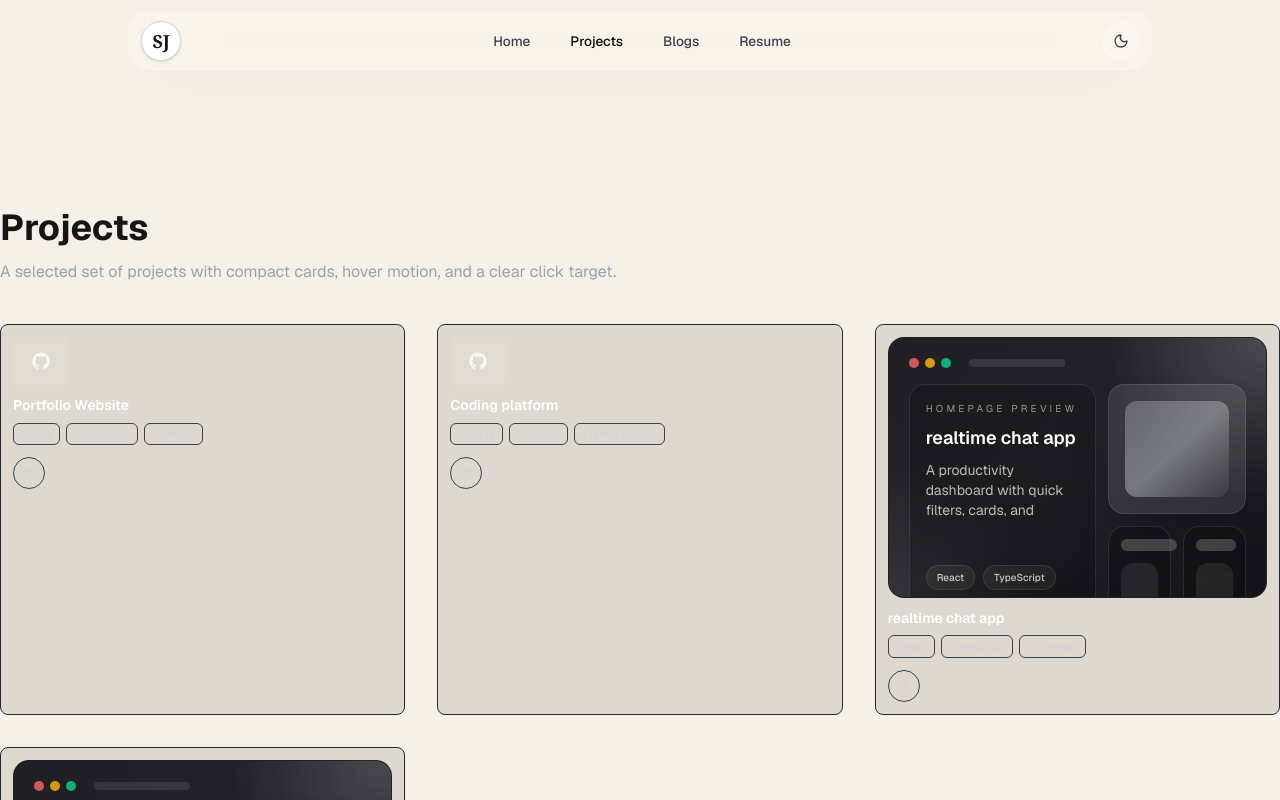
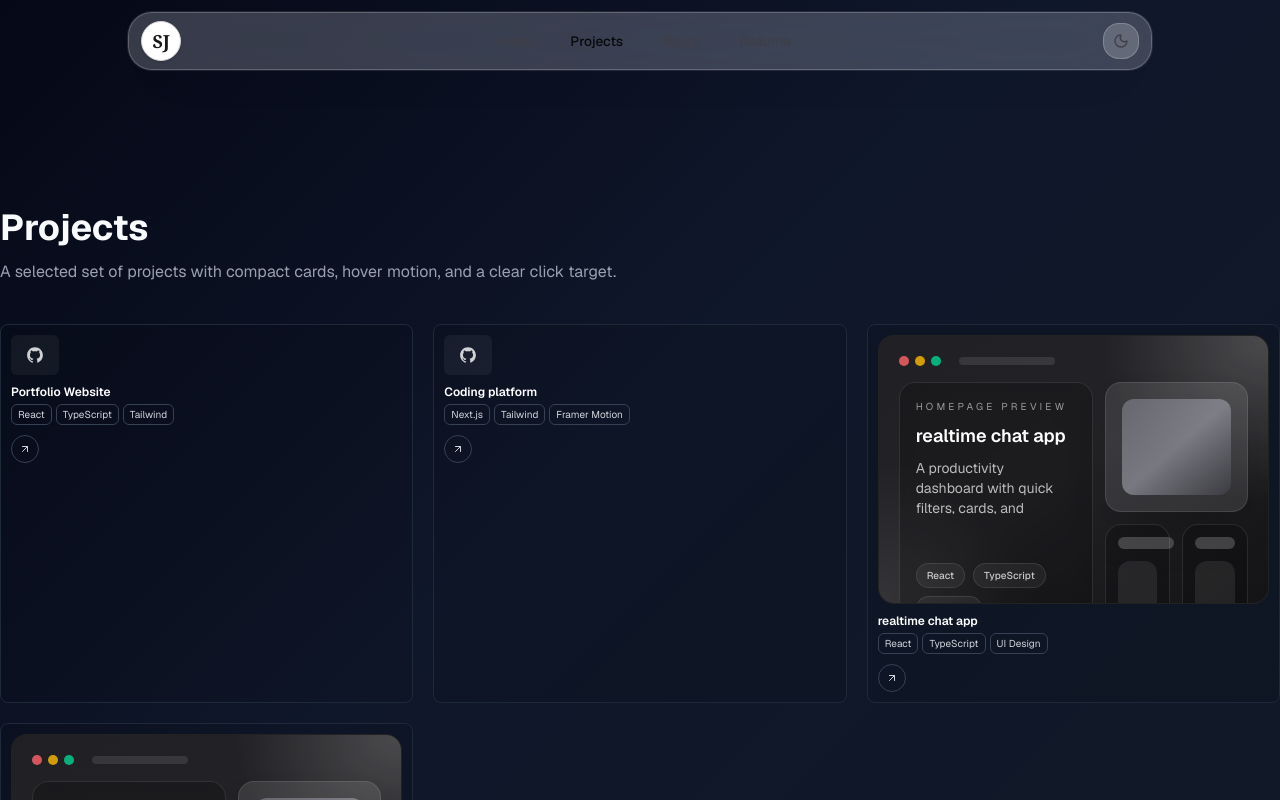
Before and after one commit to Jain4556/sunil-portfolio, a Next.js app: page /projects in a window 1280 px wide. Shown: the top 800 px of the page. Built offline with nearby package versions, Linux system fonts and the light colour scheme.

Commit message:
changed_thebackground

```diff
--- a/src/app/about/page.tsx
+++ b/src/app/about/page.tsx
@@ -4,7 +4,7 @@ export default function AboutPage() {
   return (
     <section className="relative overflow-hidden py-16 sm:py-20 lg:py-24">
       <div className="mx-auto max-w-6xl px-4 sm:px-6 lg:px-8">
-        <div className="rounded-4xl border border-white/10 bg-zinc-950/80 px-5 py-6 shadow-[0_24px_80px_-36px_rgba(0,0,0,0.8)] backdrop-blur-xl sm:px-8 sm:py-8 lg:px-10 lg:py-10">
+        <div className="rounded-4xl border border-white/10 bg-white/5 px-5 py-6 shadow-[0_24px_80px_-36px_rgba(0,0,0,0.8)] backdrop-blur-xl sm:px-8 sm:py-8 lg:px-10 lg:py-10">
           <div className="max-w-3xl">
             <p className="text-xs font-semibold uppercase tracking-[0.28em] text-amber-400/80 sm:text-sm">
               About Me
--- a/src/app/globals.css
+++ b/src/app/globals.css
@@ -1,17 +1,23 @@
 @import "tailwindcss";
 
 :root {
-  --background: #f6f1e8;
-  --foreground: #151515;
+  --background: #050816;
+  --foreground: #f8fafc;
 }
 
 html.dark {
-  --background: #09090b;
-  --foreground: #f4f4f5;
+  --background: #050816;
+  --foreground: #f8fafc;
 }
 
 html {
-  color-scheme: light;
+  color-scheme: dark;
+  min-height: 100%;
+  background-color: #050816;
+  background-image: linear-gradient(135deg, #050816 0%, #0f172a 50%, #111827 100%);
+  background-repeat: no-repeat;
+  background-attachment: fixed;
+  background-size: cover;
 }
 
 html.dark {
@@ -19,7 +25,11 @@ html.dark {
 }
 
 body {
-  background: var(--background);
+  background-color: #050816;
+  background-image: linear-gradient(135deg, #050816 0%, #0f172a 50%, #111827 100%);
+  background-repeat: no-repeat;
+  background-attachment: fixed;
+  background-size: cover;
   color: var(--foreground);
   font-family: var(--font-geist-sans), Arial, Helvetica, sans-serif;
   min-height: 100vh;
--- a/src/app/layout.tsx
+++ b/src/app/layout.tsx
@@ -31,10 +31,7 @@ export default function RootLayout({
       suppressHydrationWarning
       className={`${geistSans.variable} ${geistMono.variable} h-full antialiased`}
     >
-      <body
-        className="min-h-full transition-colors duration-300"
-        style={{ backgroundColor: "var(--background)", color: "var(--foreground)" }}
-      >
+      <body className="min-h-full transition-colors duration-300">
         <ThemeProvider>
           <Navbar />
           <div className="pt-32">{children}</div>
--- a/src/app/projects/page.tsx
+++ b/src/app/projects/page.tsx
@@ -9,9 +9,9 @@ export default function Projects() {
         A selected set of projects with compact cards, hover motion, and a clear click target.
       </p>
 
-      <div className="mt-10 grid gap-8 md:grid-cols-2 xl:grid-cols-3">
+      <div className="mt-10 grid gap-4 sm:gap-5 md:grid-cols-2 xl:grid-cols-3">
         {projects.map((p, i) => (
-          <ProjectCard key={i} project={p} />
+          <ProjectCard key={i} project={p} compact />
         ))}
       </div>
     </div>
--- a/src/components/ProjectCard.tsx
+++ b/src/components/ProjectCard.tsx
@@ -12,9 +12,25 @@ function getProjectHref(project: any) {
   return project.link || `/projects/${project.slug}`;
 }
 
-export default function ProjectCard({ project }: any) {
+type ProjectCardProps = {
+  project: any;
+  compact?: boolean;
+};
+
+export default function ProjectCard({ project, compact = false }: ProjectCardProps) {
   const href = getProjectHref(project);
   const isExternal = typeof href === "string" && /^https?:\/\//.test(href);
+  const cardMinHeight = compact ? "min-h-[96px] sm:min-h-[108px]" : "min-h-[112px] sm:min-h-[124px]";
+  const cardPadding = compact ? "p-2 sm:p-2.5" : "p-2.5 sm:p-3";
+  const cardGap = compact ? "gap-2 sm:gap-2.5" : "gap-2.5 sm:gap-3";
+  const titleSize = compact ? "text-[11px] sm:text-xs" : "text-xs sm:text-sm";
+  const tagSize = compact ? "px-1.5 py-0.5 text-[9px] sm:text-[10px]" : "px-1.5 py-0.5 text-[10px] sm:px-2 sm:text-[11px]";
+  const iconSize = compact ? "h-6 w-6 sm:h-7 sm:w-7" : "h-7 w-7 sm:h-8 sm:w-8";
+  const thumbnailClassName = compact
+    ? "h-9 w-9 rounded-md object-cover sm:h-10 sm:w-12"
+    : "h-10 w-10 rounded-md object-cover sm:h-12 sm:w-14";
+  const hoverMotion = { y: -4, scale: 1.01 };
+  const hoverTransition = { type: "spring" as const, stiffness: 260, damping: 24 };
 
   const renderThumbnail = () => {
     if (project.image) {
@@ -22,21 +38,58 @@ export default function ProjectCard({ project }: any) {
         <img
           src={project.image}
           alt={project.title}
-          className="h-10 w-10 rounded-md object-cover sm:h-12 sm:w-14"
+          className={thumbnailClassName}
         />
       );
     }
 
     if (typeof href === "string" && /github.com/.test(href)) {
       return (
-        <div className="flex h-10 w-10 items-center justify-center rounded-md bg-white/5 sm:h-12 sm:w-14">
-          <AiFillGithub className="text-lg text-white/80 sm:text-xl" />
+        <div className={`flex ${thumbnailClassName} items-center justify-center bg-white/5`}>
+          <AiFillGithub className="text-base text-white/80 sm:text-lg" />
         </div>
       );
     }
 
-    return <ProjectThumbnail project={project} compact />;
+    return <ProjectThumbnail project={project} compact={compact} />;
   };
+
+  const cardClassName = [
+    "group block h-full rounded-lg border border-gray-800 bg-black/10 transition duration-200 hover:border-white/60 hover:bg-black/20 focus-visible:outline-none",
+    cardMinHeight,
+    cardPadding,
+  ].join(" ");
+
+  const contentClassName = ["grid grid-cols-[auto,minmax(0,1fr),auto] items-start", cardGap].join(" ");
+
+  const cardBody = (
+    <div className={contentClassName}>
+      <div className="shrink-0 transition-transform duration-200 group-hover:scale-[1.03]">{renderThumbnail()}</div>
+
+      <div className="min-w-0">
+        <h2 className={`truncate font-semibold leading-tight text-white ${titleSize}`}>
+          {project.title}
+        </h2>
+
+        <div className={`mt-1 flex flex-wrap ${compact ? "gap-1" : "gap-1.5 sm:mt-2"}`}>
+          {project.tech.map((t: string, i: number) => (
+            <span
+              key={i}
+              className={`rounded-md border border-gray-700 text-gray-300 ${tagSize}`}
+            >
+              {t}
+            </span>
+          ))}
+        </div>
+      </div>
+
+      <span
+        className={`flex items-center justify-center rounded-full border border-gray-700 text-gray-300 transition duration-200 group-hover:-rotate-45 group-hover:border-white group-hover:text-white ${iconSize}`}
+      >
+        <FiArrowUpRight className={compact ? "text-[10px] sm:text-xs" : "text-xs sm:text-sm"} />
+      </span>
+    </div>
+  );
 
   return (
     <>
@@ -45,66 +98,20 @@ export default function ProjectCard({ project }: any) {
           href={href}
           target="_blank"
           rel="noreferrer"
-          whileHover={{ y: -3, scale: 1.005 }}
-          transition={{ type: "spring", stiffness: 260, damping: 22 }}
-          className="group block h-full rounded-lg border border-gray-800 bg-black/10 p-2.5 transition-colors duration-200 hover:border-white/60 focus-visible:outline-none sm:p-3"
+          whileHover={hoverMotion}
+          transition={hoverTransition}
+          className={cardClassName}
         >
-          <div className="grid grid-cols-[auto,minmax(0,1fr),auto] items-start gap-2.5 sm:gap-3">
-            <div className="shrink-0">{renderThumbnail()}</div>
-
-            <div className="min-w-0">
-              <h2 className="truncate text-xs font-semibold leading-tight text-white sm:text-sm">
-                {project.title}
-              </h2>
-
-              <div className="mt-1.5 flex flex-wrap gap-1.5 sm:mt-2">
-                {project.tech.map((t: string, i: number) => (
-                  <span
-                    key={i}
-                    className="rounded-md border border-gray-700 px-1.5 py-0.5 text-[10px] text-gray-300 sm:px-2 sm:text-[11px]"
-                  >
-                    {t}
-                  </span>
-                ))}
-              </div>
-            </div>
-
-            <span className="flex h-7 w-7 items-center justify-center rounded-full border border-gray-700 text-gray-300 transition duration-200 group-hover:-rotate-45 group-hover:border-white group-hover:text-white sm:h-8 sm:w-8">
-              <FiArrowUpRight className="text-xs sm:text-sm" />
-            </span>
-          </div>
+          {cardBody}
         </motion.a>
       ) : (
         <MotionLink
           href={href}
-          whileHover={{ y: -3, scale: 1.005 }}
-          transition={{ type: "spring", stiffness: 260, damping: 22 }}
-          className="group block h-full rounded-lg border border-gray-800 bg-black/10 p-2.5 transition-colors duration-200 hover:border-white/60 focus-visible:outline-none sm:p-3"
+          whileHover={hoverMotion}
+          transition={hoverTransition}
+          className={cardClassName}
         >
-          <div className="grid grid-cols-[auto,minmax(0,1fr),auto] items-start gap-2.5 sm:gap-3">
-            <div className="shrink-0">{renderThumbnail()}</div>
-
-            <div className="min-w-0">
-              <h2 className="truncate text-xs font-semibold leading-tight text-white sm:text-sm">
-                {project.title}
-              </h2>
-
-              <div className="mt-1.5 flex flex-wrap gap-1.5 sm:mt-2">
-                {project.tech.map((t: string, i: number) => (
-                  <span
-                    key={i}
-                    className="rounded-md border border-gray-700 px-1.5 py-0.5 text-[10px] text-gray-300 sm:px-2 sm:text-[11px]"
-                  >
-                    {t}
-                  </span>
-                ))}
-              </div>
-            </div>
-
-            <span className="flex h-7 w-7 items-center justify-center rounded-full border border-gray-700 text-gray-300 transition duration-200 group-hover:-rotate-45 group-hover:border-white group-hover:text-white sm:h-8 sm:w-8">
-              <FiArrowUpRight className="text-xs sm:text-sm" />
-            </span>
-          </div>
+          {cardBody}
         </MotionLink>
       )}
     </>
```
